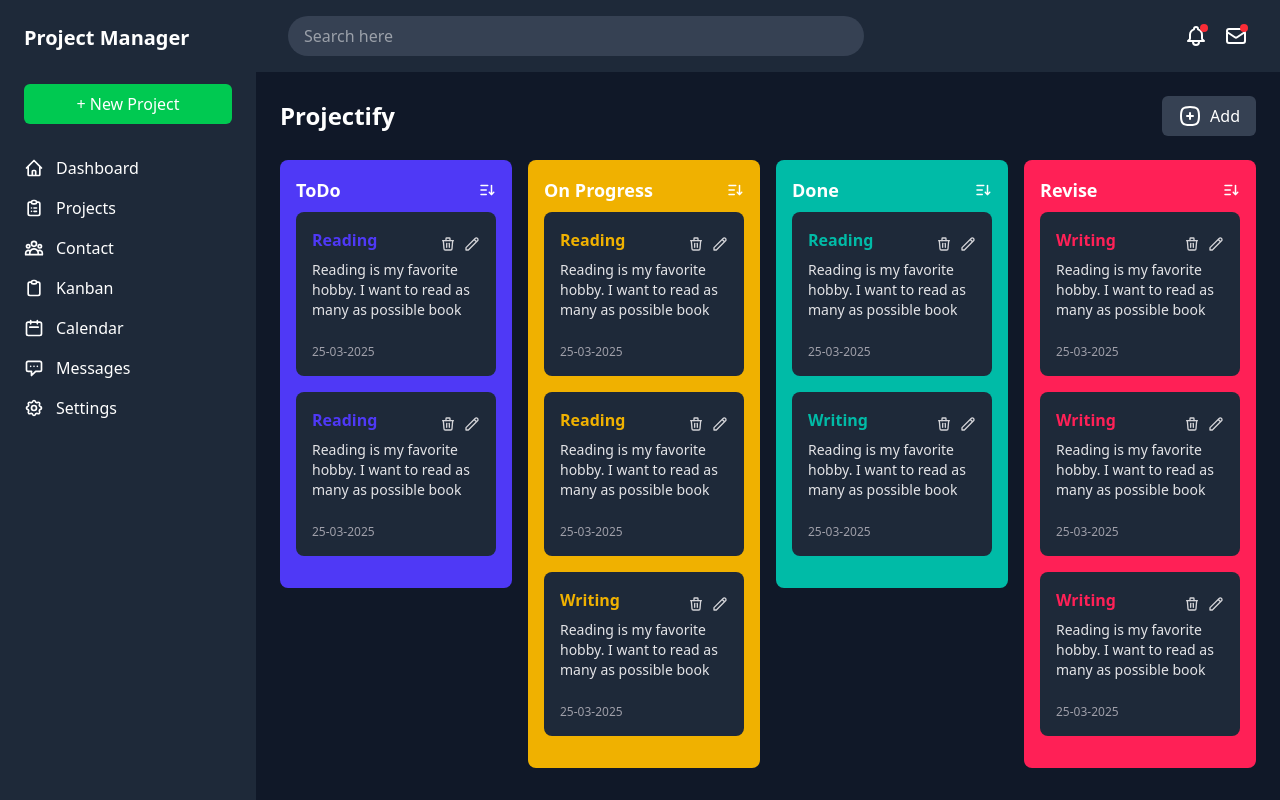
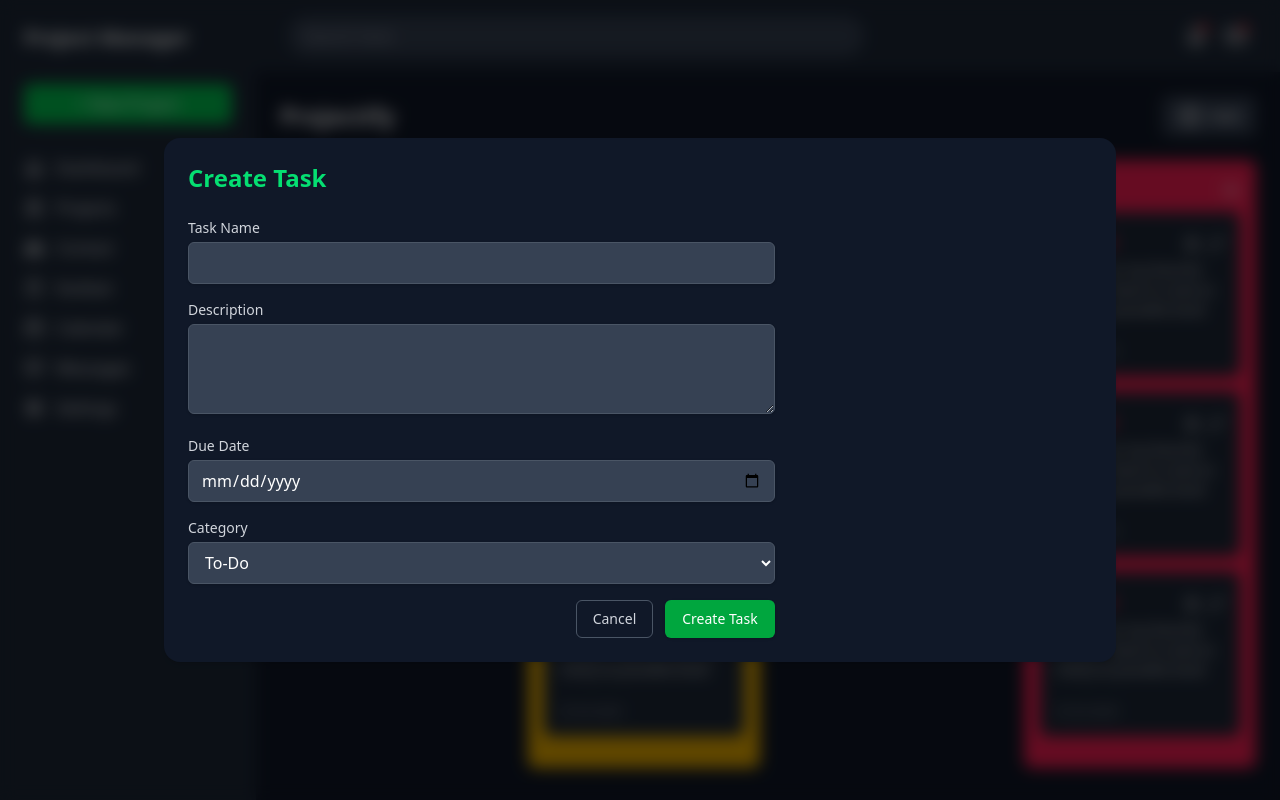
Before and after one commit to Sheikh-Farid77/project-manager1, a React (Vite) app: page / in a window 1280 px wide. Both pictures are taken after a click on the button "Add". Built offline with nearby package versions, Linux system fonts and the light colour scheme.

Commit message:
add project funtionality done

```diff
--- a/package.json
+++ b/package.json
@@ -13,6 +13,7 @@
     "@tailwindcss/vite": "^4.0.17",
     "react": "^19.0.0",
     "react-dom": "^19.0.0",
+    "react-toastify": "^11.0.5",
     "tailwindcss": "^4.0.17"
   },
   "devDependencies": {
--- a/src/App.jsx
+++ b/src/App.jsx
@@ -1,3 +1,4 @@
+import { ToastContainer } from "react-toastify";
 import Aside from "./components/Aside";
 import Header from "./components/Header";
 import ProjectBoard from "./components/projectBoard/ProjectBoard";
@@ -10,6 +11,10 @@ function App() {
         <Aside />
         <main className="flex-1 overflow-y-auto overflow-x-hidden">
           <ProjectProvider>
+            <ToastContainer
+            position="bottom-right" // Position toasts at the bottom-right corner
+            autoClose={2000}
+            />
             <Header />
             <ProjectBoard />
           </ProjectProvider>
--- a/src/components/projectBoard/AddProject.jsx
+++ b/src/components/projectBoard/AddProject.jsx
@@ -1,10 +1,14 @@
+import { useProjects } from "../../context/ProjectProvider";
+
 export default function AddProject(){
+  const {handleShowModal} = useProjects();
     return (
         <>
          <div className="mb-6 flex items-center justify-between">
         <h2 className="text-2xl font-bold">Projectify</h2>
         <div className="flex space-x-2">
           <button
+          onClick={()=> handleShowModal(true)}
             className="flex items-center rounded-md bg-gray-700 px-4 py-2 text-white cursor-pointer"
           >
             <svg
--- a/src/components/projectBoard/ProjectBoard.jsx
+++ b/src/components/projectBoard/ProjectBoard.jsx
@@ -1,9 +1,10 @@
 import { useProjects } from "../../context/ProjectProvider";
 import AddProject from "./AddProject";
 import ProjectCategory from "./ProjectCategory";
+import AddProjectModal from "../../utility/AddProjectModal";
 
 export default function ProjectBoard() {
-  const { projects, searchValue } = useProjects();
+  const { projects, searchValue, showModal, handleShowModal } = useProjects();
 
   // filter projects by searchValue
   const filteredProjects = projects?.filter((project) =>
@@ -12,6 +13,9 @@ export default function ProjectBoard() {
 
   return (
     <div className="mx-auto max-w-7xl p-6">
+      {
+        showModal && <AddProjectModal onShowModal = {handleShowModal} />
+      }
       <AddProject />
       <div className="-mx-2 mb-6 flex flex-wrap">
         {/* ToDo Category */}
--- a/src/context/ProjectProvider.jsx
+++ b/src/context/ProjectProvider.jsx
@@ -9,14 +9,20 @@ export default function ProjectProvider({children}){
 // reducer function for clean controller section
     const[projects, dispatch] = useReducer(projectReducer, initialProjects);
     const [searchValue, setSearchValue] = useState('');
+    const [showModal, setShowModal] = useState(false); //visibility flag for open modal
 
+
+//define handlers for action
     const handleSearchValue = (e)=> setSearchValue(e.target.value);
+    const handleShowModal = (action)=> setShowModal(action);
 
     const state = {
         projects,
         dispatch,
         handleSearchValue,
-        searchValue
+        searchValue,
+        showModal,
+        handleShowModal
 
     }
     return (
--- a/src/reducer/projectReducer.js
+++ b/src/reducer/projectReducer.js
@@ -1,9 +1,16 @@
+import { generateId } from "../utility/generateId";
 import { ADDED, DELETED, UPDATED } from "./action";
 
 export const projectReducer = (state, action) => {
     switch (action.type) {
         case ADDED:
-            return
+            return[
+                ...state,
+                {
+                    ...action.payload,
+                    id: generateId(state),
+                }
+            ]
 
 
         case UPDATED:
--- a/src/utility/AddProjectModal.jsx
+++ b/src/utility/AddProjectModal.jsx
@@ -1,4 +1,51 @@
-export default function AddProjectModal() {
+import { useState } from "react";
+import { toast } from "react-toastify";
+import { useProjects } from "../context/ProjectProvider";
+import { ADDED } from "../reducer/action";
+
+export default function AddProjectModal({ onShowModal }) {
+  const initialProject = {
+    taskName: "",
+    description: "",
+    dueDate: "",
+    category: "todo",
+  };
+
+  const [inputProject, setInputProject] = useState(initialProject);
+  const {dispatch} = useProjects();
+  // controlled input
+  const handleInputProject = (e) => {
+
+   setInputProject({
+    ...inputProject,
+    [e.target.name]: e.target.value,
+   })
+  };
+
+  const handleSubmit = (e) => {
+    e.preventDefault();
+
+    const inputValues = Object.values(inputProject);
+    const isNotEmptyInputs = inputValues.every((value) => Boolean(String(value).trim()));
+
+    if(isNotEmptyInputs){
+      dispatch({
+        type: ADDED,
+        payload: {
+          ...inputProject
+        }
+      })
+
+      toast.success(
+        'task successfully added'
+      )
+
+    }else{
+      toast.error(
+         "Oops! It looks like you forgot to fill in some information."
+      )
+    }
+  };
   return (
     <div className="fixed top-0 left-0 w-screen h-screen z-50 bg-black/60 backdrop-blur-sm">
       <div className="absolute left-1/2 top-1/2 -translate-x-1/2 -translate-y-1/2 w-full max-w-[420px] sm:max-w-[600px] lg:max-w-[984px] p-4 max-h-[90vh] overflow-auto">
@@ -7,7 +54,7 @@ export default function AddProjectModal() {
             <h2 className="mb-6 text-2xl font-bold text-green-400">
               Create Task
             </h2>
-            <form>
+            <form onSubmit={handleSubmit}>
               <div className="mb-4">
                 <label
                   for="taskName"
@@ -16,9 +63,11 @@ export default function AddProjectModal() {
                   Task Name
                 </label>
                 <input
+                  onChange={handleInputProject}
                   type="text"
                   id="taskName"
                   name="taskName"
+                  value={inputProject.taskName}
                   required
                   className="w-full rounded-md border border-gray-600 bg-gray-700 px-3 py-2 text-white placeholder-gray-400 shadow-sm focus:border-green-500 focus:outline-none focus:ring-2 focus:ring-green-500"
                 />
@@ -31,8 +80,10 @@ export default function AddProjectModal() {
                   Description
                 </label>
                 <textarea
+                  onChange={handleInputProject}
                   id="description"
                   name="description"
+                  value={inputProject.description}
                   rows="3"
                   required
                   className="w-full rounded-md border border-gray-600 bg-gray-700 px-3 py-2 text-white placeholder-gray-400 shadow-sm focus:border-green-500 focus:outline-none focus:ring-2 focus:ring-green-500"
@@ -46,9 +97,11 @@ export default function AddProjectModal() {
                   Due Date
                 </label>
                 <input
+                  onChange={handleInputProject}
                   type="date"
                   id="dueDate"
                   name="dueDate"
+                  value={inputProject.dueDate}
                   required
                   className="w-full rounded-md border border-gray-600 bg-gray-700 px-3 py-2 text-white shadow-sm focus:border-green-500 focus:outline-none focus:ring-2 focus:ring-green-500"
                 />
@@ -62,8 +115,10 @@ export default function AddProjectModal() {
                   Category
                 </label>
                 <select
+                  onChange={handleInputProject}
                   id="category"
                   name="category"
+                  value={inputProject.category}
                   required
                   className="w-full rounded-md border border-gray-600 bg-gray-700 px-3 py-2 text-white shadow-sm focus:border-green-500 focus:outline-none focus:ring-2 focus:ring-green-500"
                 >
@@ -76,6 +131,7 @@ export default function AddProjectModal() {
 
               <div className="flex justify-end space-x-3">
                 <button
+                  onClick={() => onShowModal(false)}
                   type="button"
                   className="rounded-md border border-gray-600 px-4 py-2 text-sm font-medium text-gray-300 hover:bg-gray-700 focus:outline-none focus:ring-2 focus:ring-green-500 focus:ring-offset-2 focus:ring-offset-gray-800"
                 >
--- /dev/null
+++ b/src/utility/generateId.js
@@ -0,0 +1,5 @@
+export const generateId = (state)=>{
+    const nextId = state.reduce((prev, current) => prev && prev.id > current.id ? prev.id : current.id);
+
+    return nextId + 1;
+}
```
Also changed, not shown: 1 other file (tests, documents, lock files or other folders).
